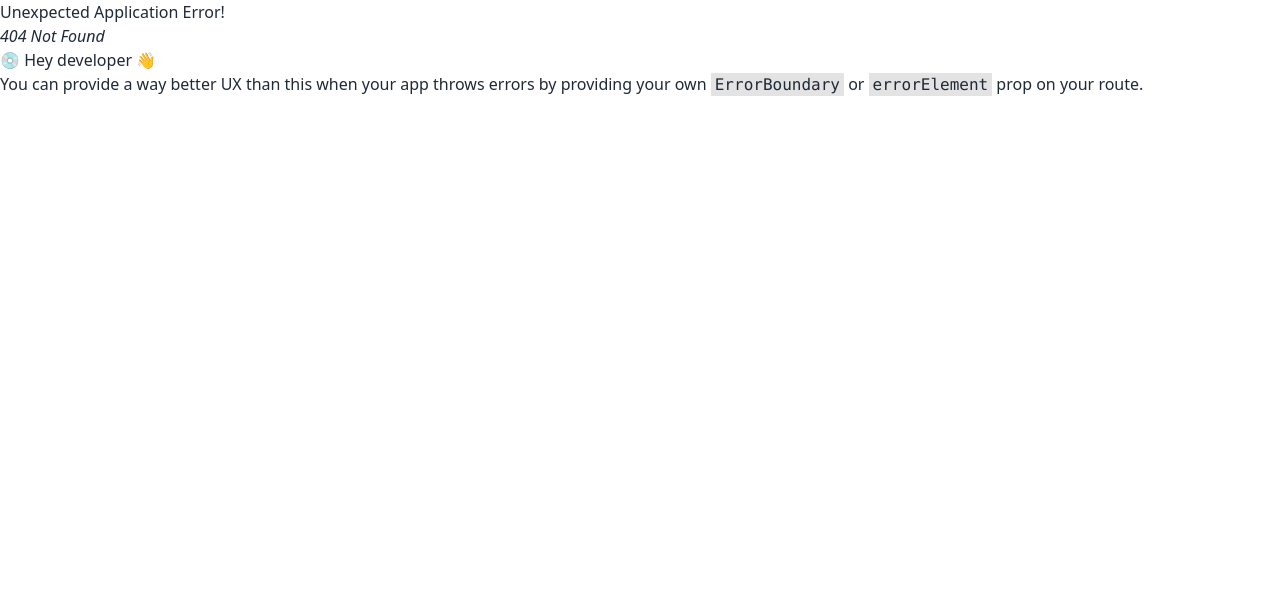
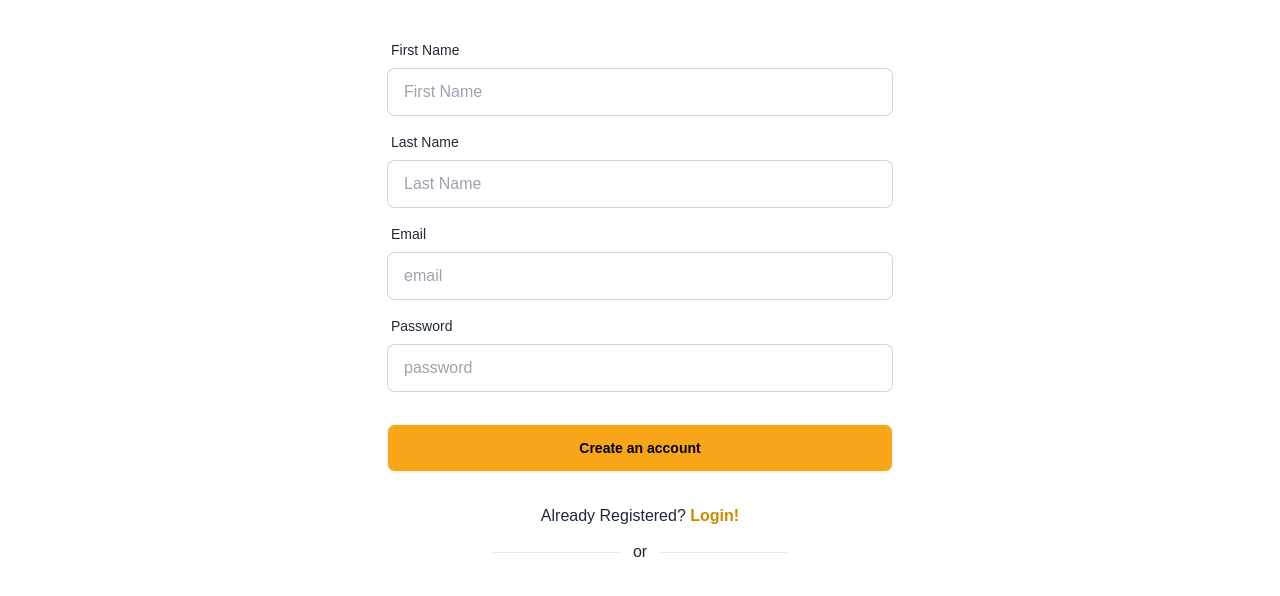
Before and after one commit to ammarcse50/travel-guru-remake, a React (Vite) app: page /register in a window 1280 px wide. Before the commit this address had no page. Shown: the top 596 px of the page. Built offline with nearby package versions, Linux system fonts and the light colour scheme.

Commit message:
or-setted-register-page-added

```diff
--- /dev/null
+++ b/src/components/shared/Login/Login.jsx
@@ -0,0 +1,48 @@
+import React from "react";
+
+const Login = () => {
+  return (
+    <div className="">
+      <form className="card-body w-[570px] mx-auto">
+        <div className="form-control">
+          <label className="label">
+            <span className="label-text">Email</span>
+          </label>
+          <input
+            type="email"
+            placeholder="email"
+            className="input input-bordered"
+            required
+          />
+        </div>
+        <div className="form-control">
+          <label className="label">
+            <span className="label-text">Password</span>
+          </label>
+          <input
+            type="password"
+            placeholder="password"
+            className="input input-bordered"
+            required
+          />
+          <label className="label">
+            <a href="#" className="label-text-alt link link-hover">
+              Forgot password?
+            </a>
+          </label>
+        </div>
+        <div className="form-control mt-6">
+          <button className="btn btn-primary">Register</button>
+        </div>
+      </form>
+      <p>
+        Already Registered?{" "}
+        <Link className="text-blue-600 font-bold" to="/login">
+          Login!{" "}
+        </Link>{" "}
+      </p>
+    </div>
+  );
+};
+
+export default Login;
--- /dev/null
+++ b/src/components/shared/Register/Register.jsx
@@ -0,0 +1,77 @@
+import React from "react";
+import { Link } from "react-router-dom";
+
+const Register = () => {
+  return (
+    <div className="">
+      <form className="card-body w-[570px] mx-auto">
+        <div className="form-control">
+          <label className="label">
+            <span className="label-text">First Name</span>
+          </label>
+          <input
+            type="email"
+            placeholder="First Name"
+            className="input input-bordered"
+            required
+          />
+        </div>
+        <div className="form-control">
+          <label className="label">
+            <span className="label-text">Last Name</span>
+          </label>
+          <input
+            type="email"
+            placeholder="Last Name"
+            className="input input-bordered"
+            required
+          />
+        </div>
+
+        <div className="form-control">
+          <label className="label">
+            <span className="label-text">Email</span>
+          </label>
+          <input
+            type="email"
+            placeholder="email"
+            className="input input-bordered"
+            required
+          />
+        </div>
+        <div className="form-control">
+          <label className="label">
+            <span className="label-text">Password</span>
+          </label>
+          <input
+            type="password"
+            placeholder="password"
+            className="input input-bordered"
+            required
+          />
+        </div>
+        <div className="form-control mt-6">
+          <button className="btn text-black bg-[#F9A51A]">
+            Create an account
+          </button>
+        </div>
+      </form>
+      <p className="text-center">
+        Already Registered?{" "}
+        <Link className="text-yellow-600 font-bold" to="/login">
+          Login!{" "}
+        </Link>{" "}
+      </p>
+
+      <div className="flex items-center justify-center gap-3 mt-3">
+          <hr className="bg-white w-32 " />
+
+           <p className="">or</p>
+
+        <hr className="bg-white w-32" />
+      </div>
+    </div>
+  );
+};
+
+export default Register;
```
Also changed, not shown: src/Routes/Routes.jsx (+11 -0 lines).
